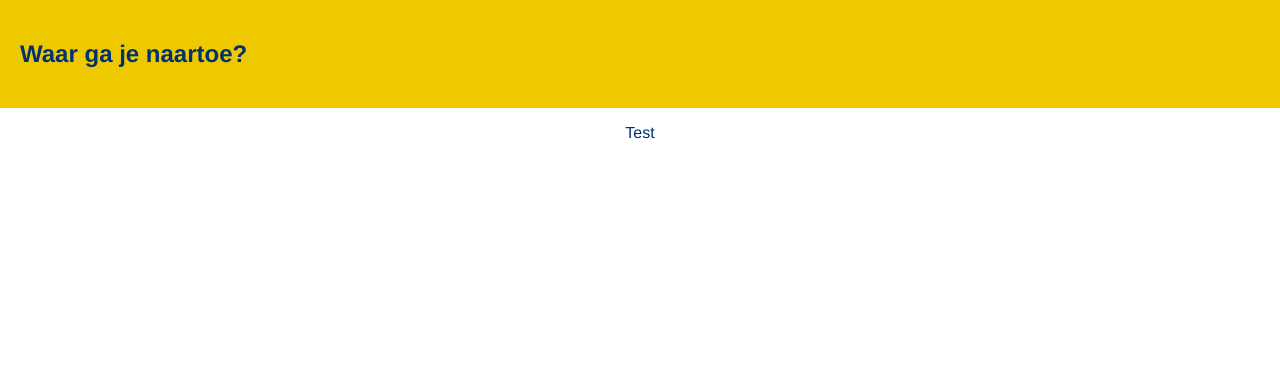
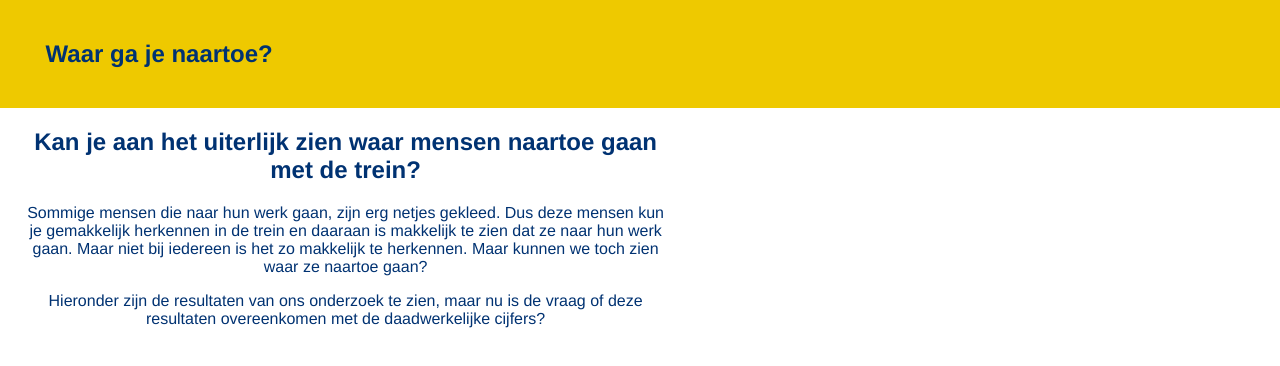
Before and after one commit to lottekoblens/dataweek, a React (Create React App) app: page / in a window 1280 px wide. Shown: the top 366 px of the page. Built offline with nearby package versions, Linux system fonts and the light colour scheme.

Commit message:
added text

```diff
--- a/src/App.css
+++ b/src/App.css
@@ -13,53 +13,6 @@ body {
   font-family: "Helvetica Neue", Helvetica, Arial, "Lucida Grande", sans-serif;
 }
 
-rect {
-  fill: #f1356d;
-  fill-opacity: 0.8;
-}
-
-rect:hover {
-  fill-opacity: 1;
-}
-
-.axis {
-  font-size: smaller;
-}
-
-/* tooltip styling */
-
-#tooltip {
-  position: absolute;
-  width: 200px;
-  height: auto;
-  padding: 10px;
-  background-color: #f8a7bf;
-  -webkit-border-raadius: 10px;
-  -moz-border-radius: 10px;
-  border-radius: 10px;
-  -webkit-box-shadow: 4px 4px 10px rgba(0, 0, 0, 0.4);
-  -moz-box-shadow: 4px 4px 10px rgba(0, 0, 0, 0.4);
-  box-shadow: 4px 4px 10px rgba(0, 0, 0, 0.4);
-  pointer-events: none;
-}
-
-#tooltip.hidden {
-  display: none;
-}
-
-#tooltip p {
-  margin: 0;
-  font-family: sans-serif;
-  font-size: 16px;
-  line-height: 20px;
-  color: black;
-}
-
-.highlight {
-  fill: #da7190;
-  opacity: 0.7;
-}
-
 /* navbar styling */
 
 .navbar {
@@ -72,6 +25,7 @@ rect:hover {
 }
 
 .navbar h1 {
+  margin-left: 2vw;
   color: #003272;
 }
 
@@ -98,3 +52,8 @@ span {
   display: inline-block;
   width: 120px;
 }
+
+.tekst-top {
+  max-width: 50vw;
+  margin-left: 2vw;
+}
--- a/src/App.js
+++ b/src/App.js
@@ -1,17 +1,14 @@
-import logo from './logo.svg';
 import './App.css';
 import Navbar from './components/Navbar';
+import TekstTop from './components/TekstTop'
 
 function App() {
   return (
     <div className="App">
       <header className="App-header">
-        <Navbar/>
-        <p>
-          Test
-        </p>
-
+        <Navbar />
       </header>
+      <TekstTop />
     </div>
   );
 }
--- /dev/null
+++ b/src/components/TekstTop.js
@@ -0,0 +1,20 @@
+const TekstTop = () => {
+    return (
+        <nav className="tekst-top">
+            {/* give nav a class of navbar */}
+            <h2>Kan je aan het uiterlijk zien waar mensen naartoe gaan met de trein?</h2>
+
+            <p>Sommige mensen die naar hun werk gaan, zijn erg netjes gekleed.
+            Dus deze mensen kun je gemakkelijk herkennen in de trein en daaraan is makkelijk
+            te zien dat ze naar hun werk gaan. Maar niet bij iedereen is het zo makkelijk te herkennen.
+            Maar kunnen we toch zien waar ze naartoe gaan?
+            </p>
+
+            <p>Hieronder zijn de resultaten van ons onderzoek te zien, maar nu is de vraag
+            of deze resultaten overeenkomen met de daadwerkelijke cijfers?
+            </p>
+        </nav>
+    );
+}
+
+export default TekstTop;
```
Also changed, not shown: src/components/Navbar.js (indentation only).
